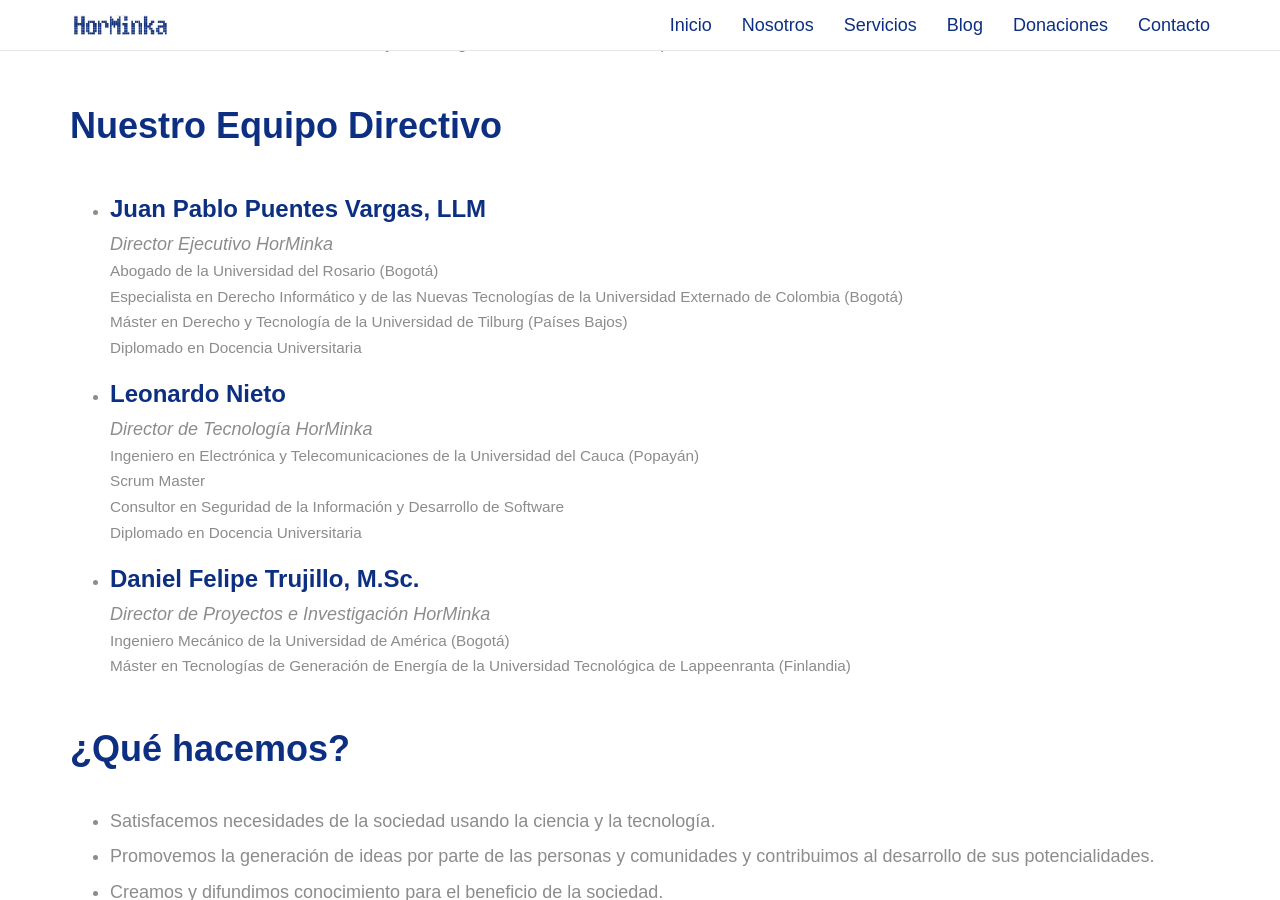
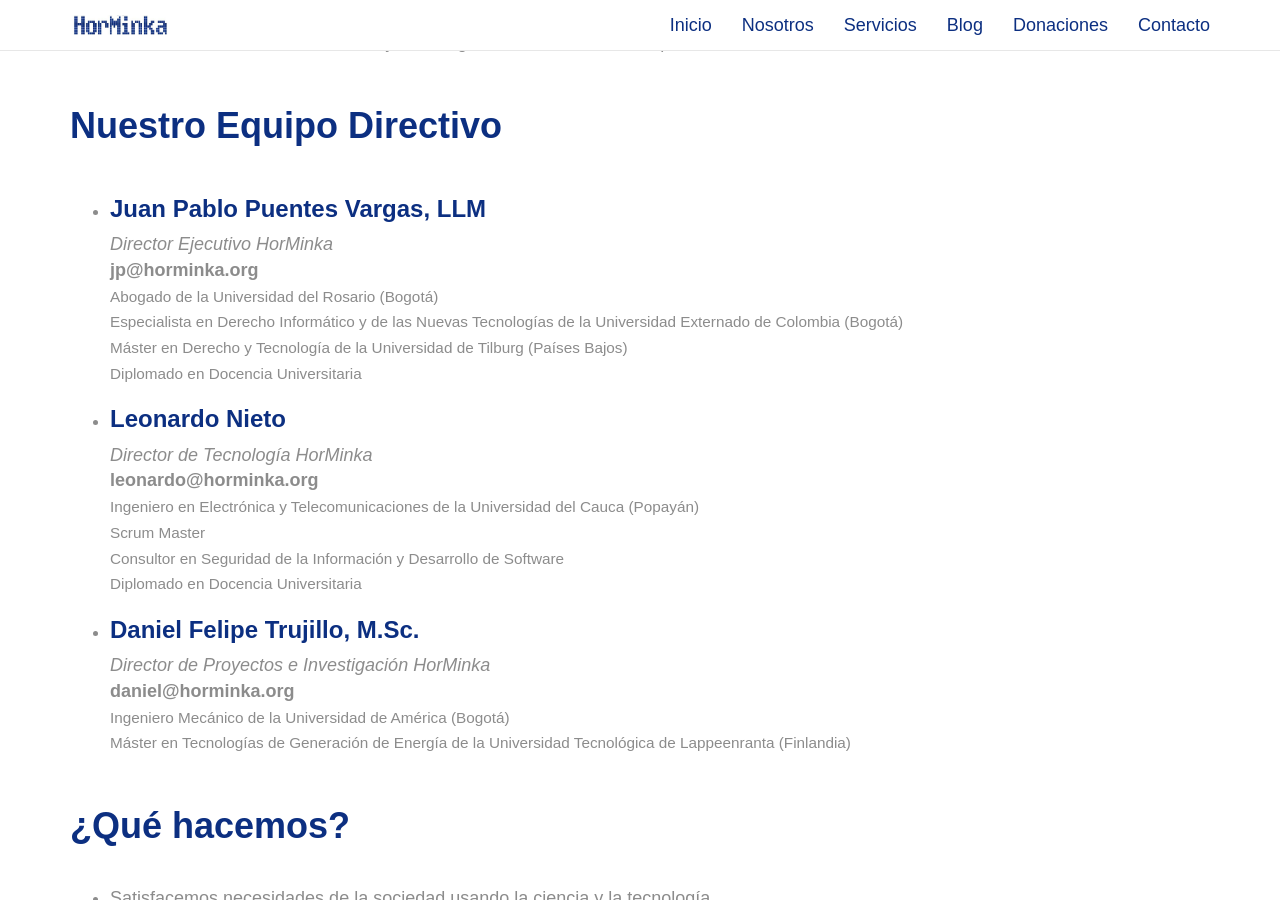
Before and after one commit to horminka/horminka.github.io, a Jekyll site: the page built from nosotros.md, in a window 1280 px wide and 900 px high, scrolled down 484 px. Built offline with Jekyll 4.4.1, drawn with Linux system fonts in a browser that asks for light colours; nearby versions of some CDN libraries; some web fonts are replaced; comment, search, counter and statistics services are not loaded.

Commit message:
Update nosotros.md
Se añaden correos de contacto

```diff
--- a/nosotros.md
+++ b/nosotros.md
@@ -22,6 +22,7 @@
 
   * ### Juan Pablo Puentes Vargas, LLM
     *Director Ejecutivo HorMinka*
+    **jp@horminka.org**
     <small>Abogado de la Universidad del Rosario (Bogotá)</small>
     <small>Especialista en Derecho Informático y de las Nuevas Tecnologías de la Universidad Externado de Colombia (Bogotá)</small>
     <small>Máster en Derecho y Tecnología de la Universidad de Tilburg (Países Bajos)</small>
@@ -30,6 +31,7 @@
 
   * ### Leonardo Nieto
     *Director de Tecnología HorMinka*
+    **leonardo@horminka.org**
     <small>Ingeniero en Electrónica y Telecomunicaciones de la Universidad del Cauca (Popayán)</small>
     <small>Scrum Master</small>
     <small>Consultor en Seguridad de la Información y Desarrollo de Software</small>
@@ -38,6 +40,7 @@
 
   * ### Daniel Felipe Trujillo, M.Sc.
     *Director de Proyectos e Investigación HorMinka*
+    **daniel@horminka.org**
     <small>Ingeniero Mecánico de la Universidad de América (Bogotá)</small>
     <small>Máster en Tecnologías de Generación de Energía de la Universidad Tecnológica de Lappeenranta (Finlandia)</small>
 
```
